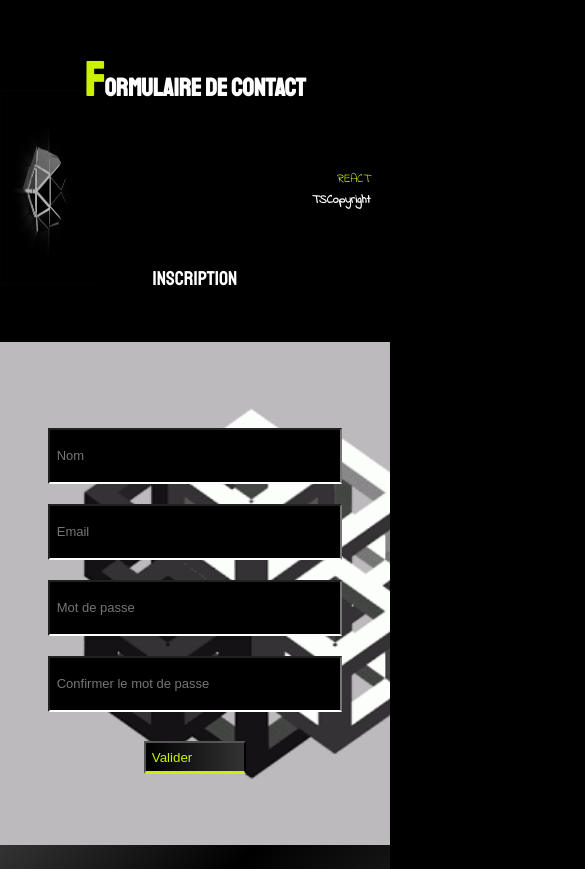
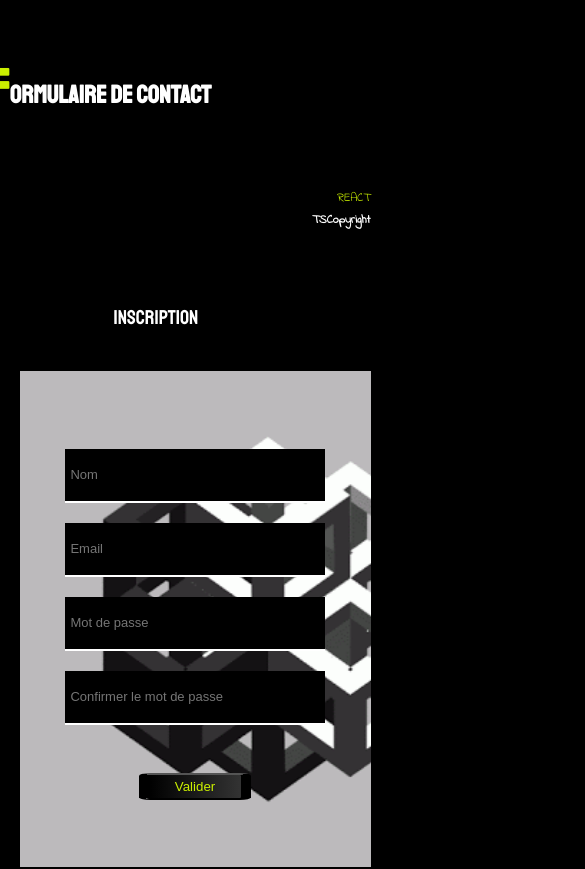
Before and after one commit to TSC223/SimpleForm, a React (Create React App) app: page / in a window 390 px wide. Shown: the top 869 px of the page, 585 px wide, since content can reach past the window. Built offline with nearby package versions, Linux system fonts and the light colour scheme.

Commit message:
mediaquery5

```diff
--- a/src/App.css
+++ b/src/App.css
@@ -60,18 +60,19 @@ input:focus {
 .sectionFORM {
   display: flex;
   margin-top: 5%;
+  padding: 5%;
 }
 .form_base {
-  width: 50%;
+  width: 60%;
   margin: auto;
   display: flex;
   flex-direction: column;
   align-items: center;
-  padding-top: 5%;
-  padding-bottom: 5%;
+  padding-bottom: 10%;
 }
 .form_base input {
   font-family: "Otomanopee One", sans-serif;
+  border: none;
   border-bottom: 2px solid white;
   background: url(./img/transparentnoir80.png);
   padding-left: 2%;
@@ -81,8 +82,8 @@ input:focus {
   color: #cbf000;
 }
 .button:hover {
-  background: white;
-  border: 1px solid #cbf000;
+  background: #efefef;
+  border: 3px solid #cbf000;
   color: black;
   font-weight: bold;
   text-align: center;
@@ -92,18 +93,18 @@ input:focus {
   font-family: "Otomanopee One", sans-serif;
   background: linear-gradient(90deg, black, #333333);
   color: #cbf000;
-  padding: 2%;
-  margin-top: 3%;
-  text-align: center;
-  display: flex;
-  border-bottom: 3px solid #cbf000;
-  width: 33%;
+  padding: 1.5%;
+  margin-top: 10%;
+  border-left: 10px solid black;
+  border-right: 10px solid black;
+  border-radius: 10%;
+  width: 40%;
 }
 
 .footer {
   background: linear-gradient(134deg, #fafafa, #978a8a);
   text-align: center;
-  padding: 5%;
+  padding: 2.5%;
   bottom: 0;
   font-family: "Indie Flower", cursive;
 }
@@ -155,19 +156,35 @@ input:focus {
   body {
     background: #efefef;
     color: black;
+    background-image: url(./img/giphy223.gif);
     background-attachment: fixed;
     background-size: cover;
   }
+  .form_base {
+    margin-top: -15%;
+    margin-bottom: 5%;
+  }
   .title {
-    margin-bottom: 5%;
-    font-size: 20px;
-    color: black;
+    font-size: 40px;
+    color: white;
+    margin-left: -20%;
+    text-align: left;
   }
   .title h1 {
     position: relative;
-    color: black;
+    color: white;
+    font-size: 50px;
     top: 0;
     right: 0;
+    margin-left: 70%;
+    width: 660px;
+    text-align: left;
+  }
+  .zoneLOGO {
+    display: none;
+  }
+  .SignaTure {
+    margin-top: 5%;
   }
 }
 
```
